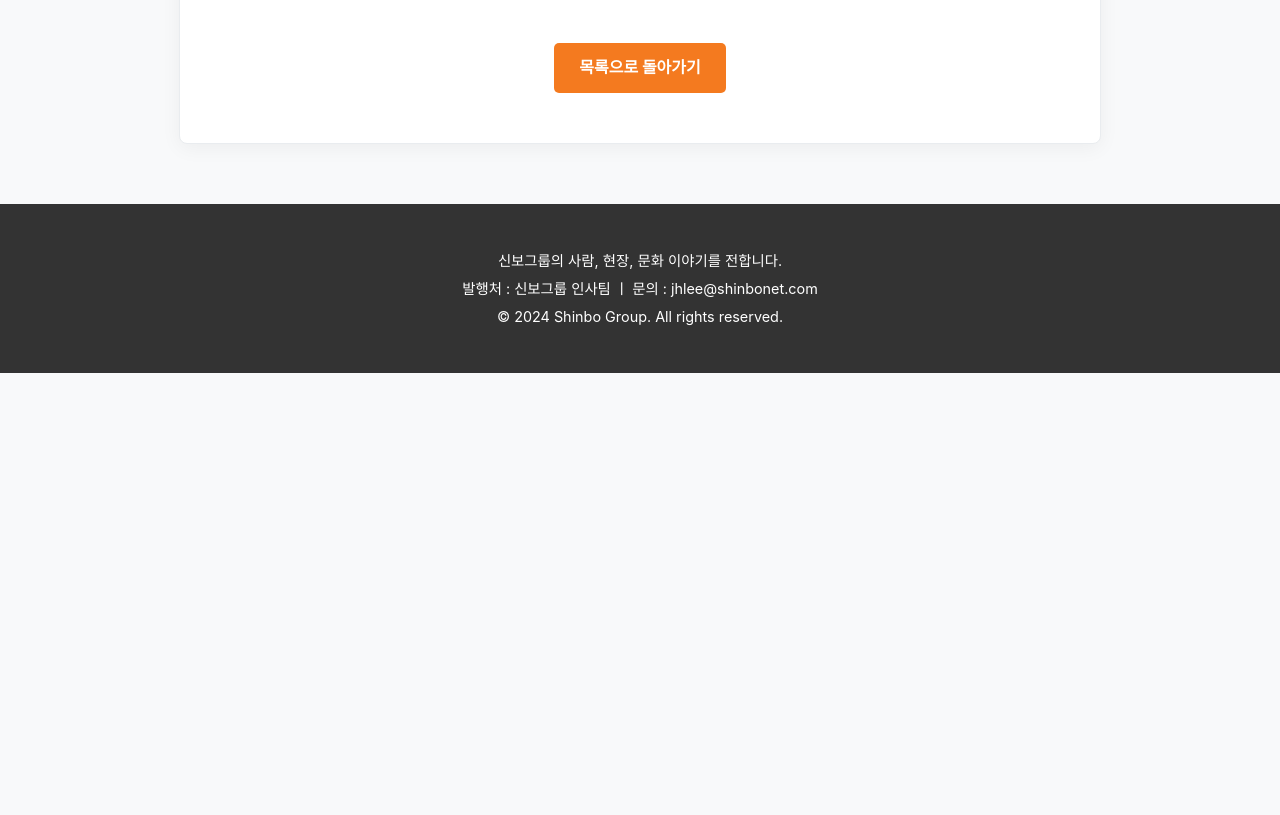
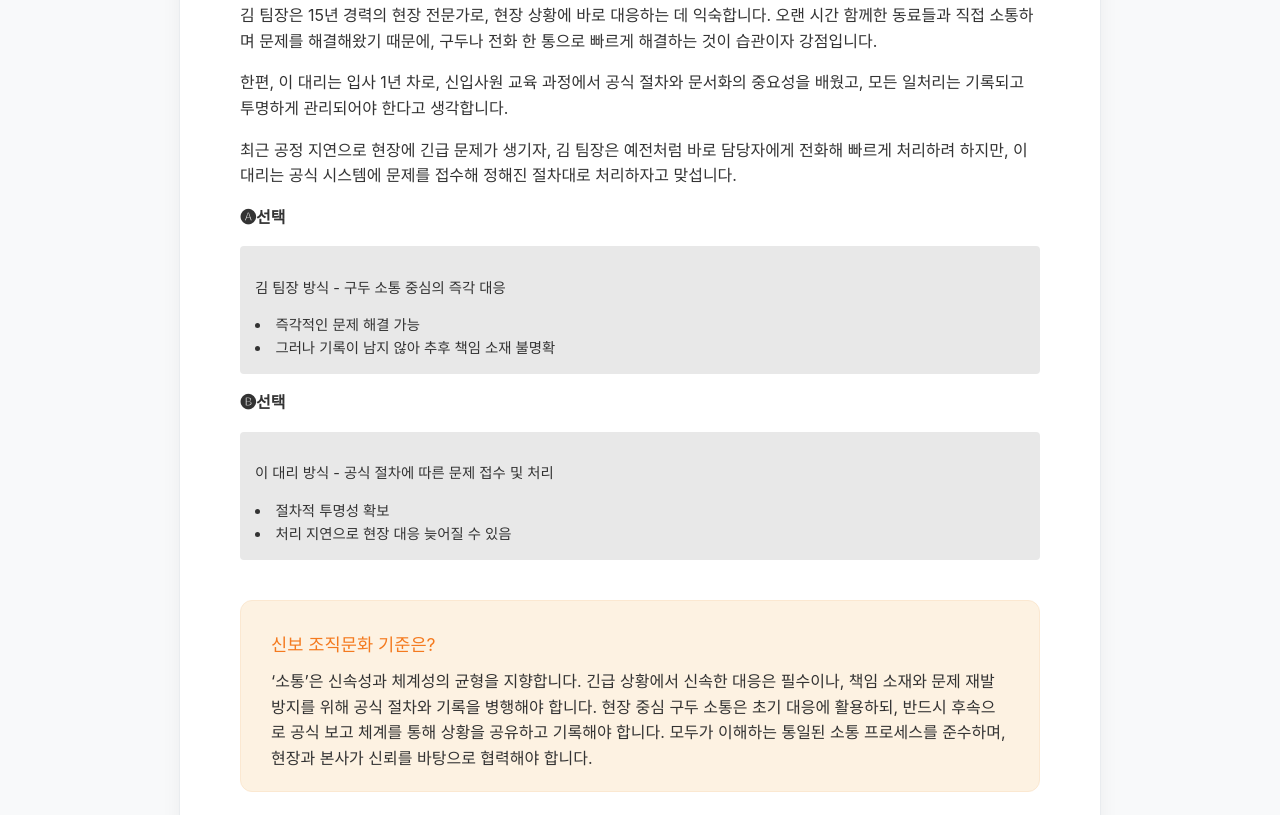
Before and after one commit to SHINBO1972/NEWS-, a plain HTML site: page article1.html in a window 1280 px wide. Shown: the part 7665-8480 px from the top of the page. Before the commit the page ends 8038 px from the top, so only its background shows below. Drawn offline with Linux system fonts and the light colour scheme.

Commit message:
Update article1.html

```diff
--- a/article1.html
+++ b/article1.html
@@ -125,7 +125,36 @@
                 <h2>현실의 딜레마</h2>
                 <h3>1. “강한 유대감 구두 소통” vs. “공식 절차 소통”</h3>
             </div>
+<p>김 팀장은 15년 경력의 현장 전문가로, 현장 상황에 바로 대응하는 데 익숙합니다. 오랜 시간 함께한 동료들과 직접 소통하며 문제를 해결해왔기 때문에, 구두나 전화 한 통으로 빠르게 해결하는 것이 습관이자 강점입니다.</p>
 
+<p>한편, 이 대리는 입사 1년 차로, 신입사원 교육 과정에서 공식 절차와 문서화의 중요성을 배웠고, 모든 일처리는 기록되고 투명하게 관리되어야 한다고 생각합니다.</p>
+
+<p>최근 공정 지연으로 현장에 긴급 문제가 생기자, 김 팀장은 예전처럼 바로 담당자에게 전화해 빠르게 처리하려 하지만, 이 대리는 공식 시스템에 문제를 접수해 정해진 절차대로 처리하자고 맞섭니다.</p>
+
+<p><strong>🅐선택</strong></p>
+  <div class="info-box">
+<p>김 팀장 방식 - 구두 소통 중심의 즉각 대응</p>
+
+<li>즉각적인 문제 해결 가능</li>
+<li>그러나 기록이 남지 않아 추후 책임 소재 불명확</li>
+      </div>
+<p><strong>🅑선택</strong></p>
+
+ <div class="info-box"> <p>이 대리 방식 - 공식 절차에 따른 문제 접수 및 처리</p>
+
+<li>절차적 투명성 확보</li>
+<li>처리 지연으로 현장 대응 늦어질 수 있음</li>
+  </div>
+
+<div class="highlight-box">
+
+<p><span class="text-orange">신보 조직문화 기준은?</span></p>
+
+<il>‘소통’은 신속성과 체계성의 균형을 지향합니다.</il>
+<il>긴급 상황에서 신속한 대응은 필수이나, 책임 소재와 문제 재발 방지를 위해 공식 절차와 기록을 병행해야 합니다.</il>
+<il>현장 중심 구두 소통은 초기 대응에 활용하되, 반드시 후속으로 공식 보고 체계를 통해 상황을 공유하고 기록해야 합니다.</il>
+<il>모두가 이해하는 통일된 소통 프로세스를 준수하며, 현장과 본사가 신뢰를 바탕으로 협력해야 합니다.</il>
+ </div>  </p>
             <div style="text-align: center; margin-top: 60px;">
                 <a href="index.html" class="back-to-list-button">목록으로 돌아가기</a>
             </div>
```
